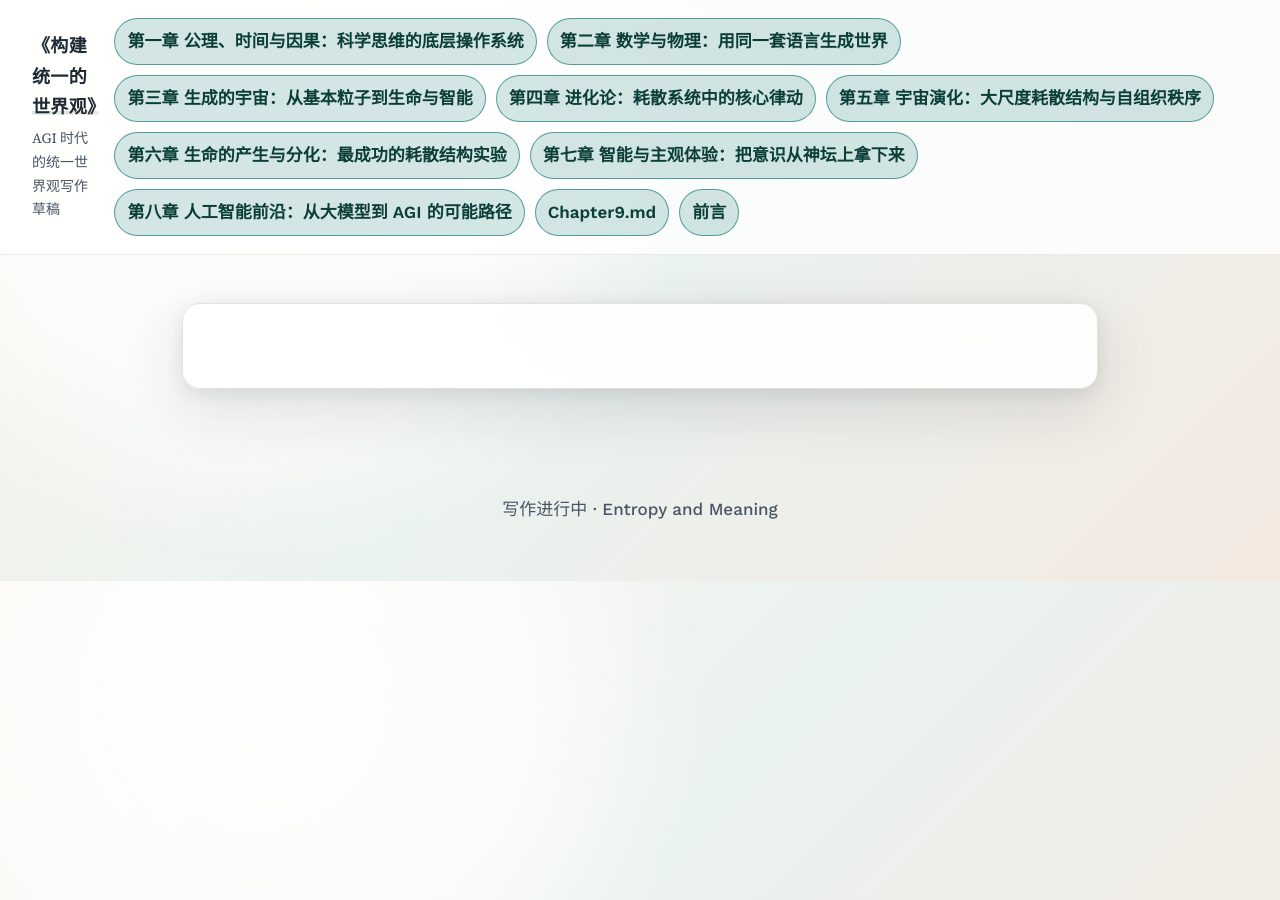
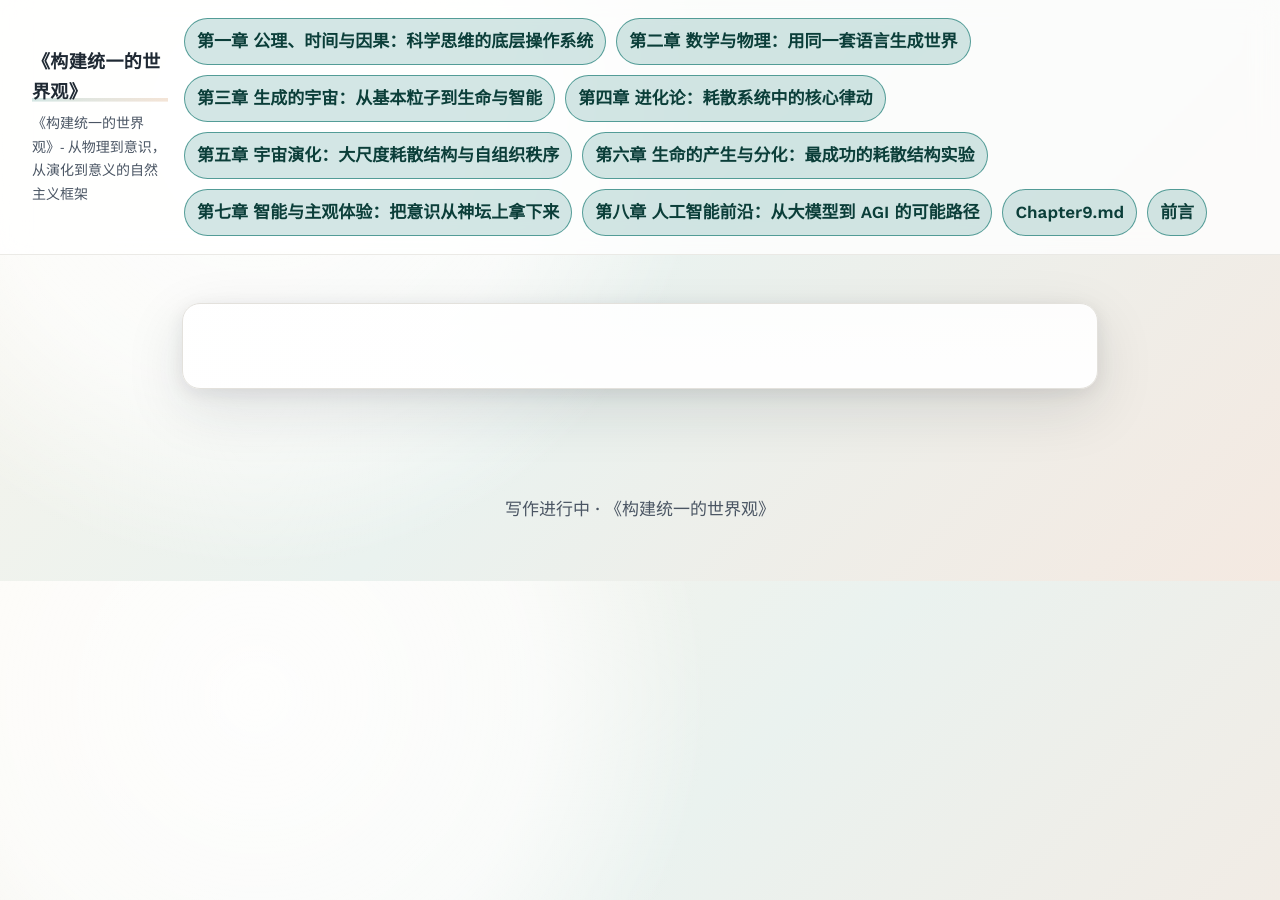
Before and after one commit to modenl/entropyandmeaning, a Jekyll site: the page built from docs/Chapter9.md, in a window 1280 px wide. Built offline with Jekyll 4.4.1, drawn with Linux system fonts in a browser that asks for light colours; our own code applies the rules of GitHub Pages for plain Markdown files.

Commit message:
Fix header brand and tagline text

```diff
--- a/_config.yml
+++ b/_config.yml
@@ -1,7 +1,7 @@
-title: "Entropy and Meaning"
+title: "《构建统一的世界观》"
 book_title: "《构建统一的世界观》"
-tagline: "AGI 时代的统一世界观写作草稿"
-description: "Notes and essays on entropy, intelligence, and meaning"
+tagline: "《构建统一的世界观》- 从物理到意识，从演化到意义的自然主义框架"
+description: "《构建统一的世界观》- 从物理到意识，从演化到意义的自然主义框架"
 source: docs
 markdown: kramdown
 kramdown:
```
